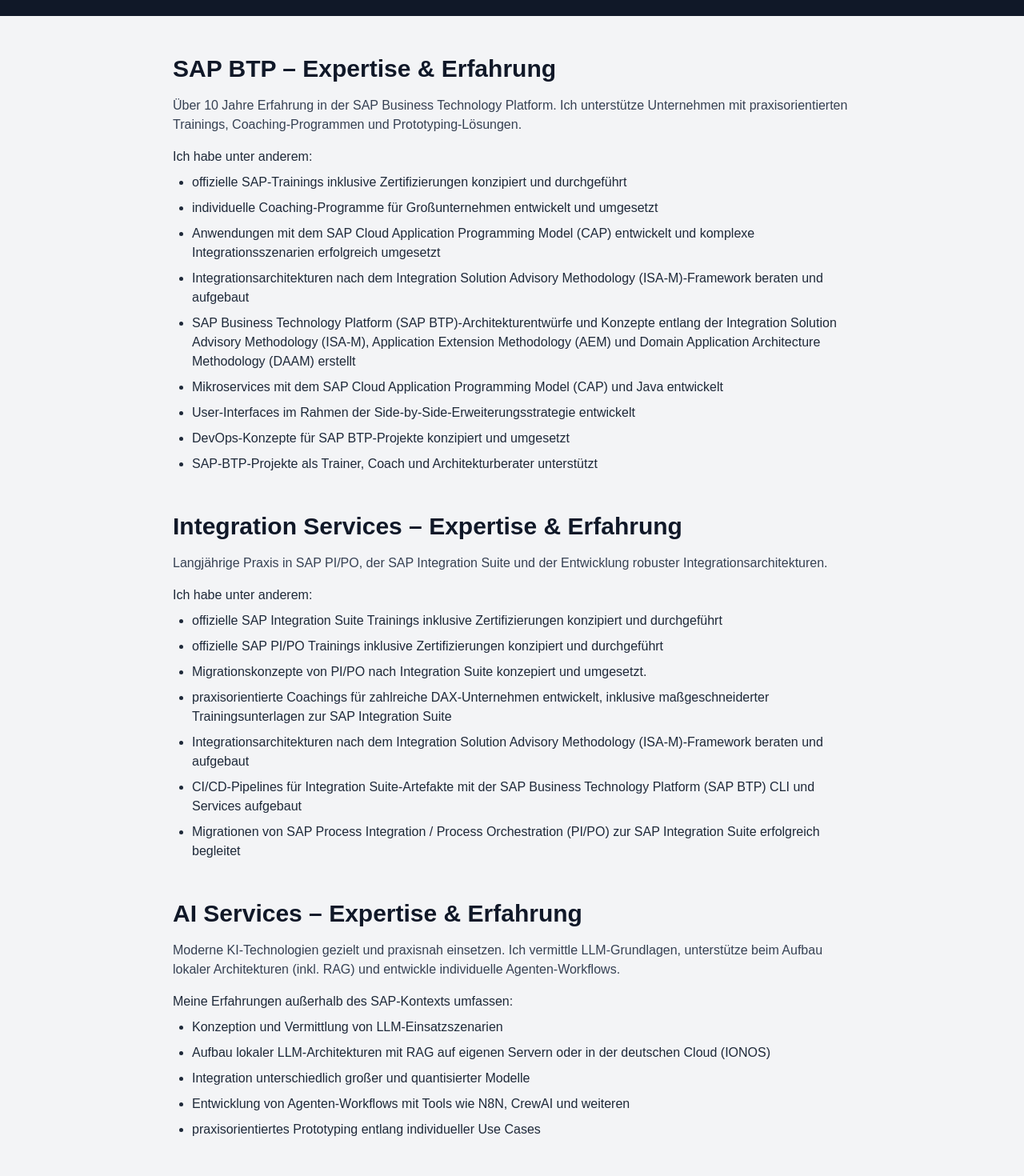
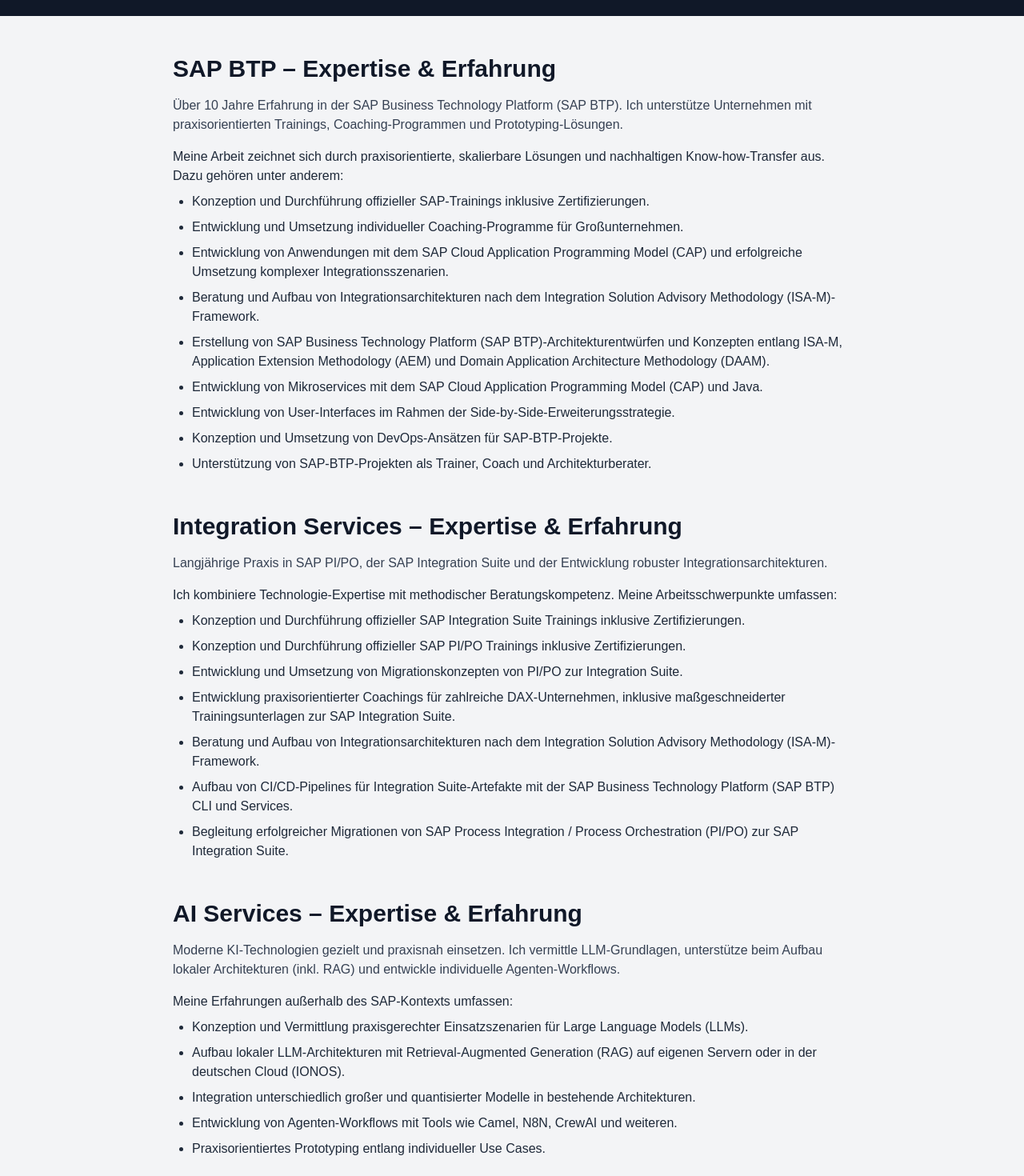
Before and after one commit to NextChapterExperts/WebSeite, a Next.js app: page /team/peter-alexander in a window 1280 px wide. Shown: the part 280-1750 px from the top of the page at 80% size. Built offline with nearby package versions, Linux system fonts and the light colour scheme.

Commit message:
Letzte Anpassungen

```diff
--- a/src/app/contact/page.tsx
+++ b/src/app/contact/page.tsx
@@ -10,7 +10,7 @@ export default function ContactPage() {
       <header className="bg-gray-900 text-white py-16 text-center">
         <h1 className="text-4xl font-bold">Kontakt</h1>
         <p className="mt-4 text-lg">
-          Treten Sie mit mir in Kontakt – ich freue mich auf Ihre Nachricht!
+          Treten Sie mit mir in Kontakt. Ich freue mich auf Ihre Nachricht.
         </p>
       </header>
 
@@ -33,7 +33,7 @@ export default function ContactPage() {
             <h2 className="text-2xl font-semibold">Peter Alexander</h2>
             <p className="text-gray-700">
               Freiberuflicher SAP Consultant und Gründer von Next Chapter Experts.
-              Schreiben Sie mir gerne direkt eine E-Mail – ich antworte Ihnen
+              Schreiben Sie mir gerne direkt eine E-Mail. Ich antworte Ihnen
               schnell und persönlich.
             </p>
 
@@ -45,7 +45,7 @@ export default function ContactPage() {
             </a>
 
             <p className="text-sm text-gray-500 mt-2">
-              Falls der Button nicht funktioniert, senden Sie bitte eine E-Mail an{" "}
+              Falls der Button nicht funktionieren sollte, senden Sie bitte eine E-Mail an{" "}
               <span className="underline">kontakt@nextchapterexperts.com</span>.
             </p>
           </div>
--- a/src/app/impressum/page.tsx
+++ b/src/app/impressum/page.tsx
@@ -6,7 +6,7 @@ export default function ImpressumPage() {
             <header className="bg-gray-900 text-white py-16 text-center">
                 <h1 className="text-4xl font-bold">Impressum</h1>
                 <p className="mt-4 text-lg">
-                    Rechtliche Angaben & Hinweise zum Netzwerk Next Chapter Experts.
+                   Impressum und Kontakt.
                 </p>
             </header>
 
--- a/src/app/page.tsx
+++ b/src/app/page.tsx
@@ -65,7 +65,7 @@ export default function Home() {
               className="p-4 bg-gray-100 text-gray-900 rounded-lg shadow-md mb-6 md:mb-0 w-full md:w-1/2"
             >
               <h3 className="text-xl font-bold mb-2">Wie ich Sie unterstützen kann</h3>
-              <p className="text-sm mb-4">Coaching, Prototyping & Wissensaufbau für SAP BTP, Integration & AI</p>
+              <p className="text-sm mb-4">Coaching, Prototyping & Wissensaufbau für SAP BTP, Integration & AI.</p>
 
               <a
                 href="/portfolio"
--- a/src/app/portfolio/page.tsx
+++ b/src/app/portfolio/page.tsx
@@ -67,7 +67,7 @@ export default function Leistungen() {
     <div className="min-h-screen bg-gray-100 text-gray-900">
       {/* Hero-Bereich */}
       <header className="bg-gray-900 text-white py-16 text-center">
-        <h1 className="text-4xl font-bold">Wissen, das wirkt</h1>
+        <h1 className="text-4xl font-bold">Portfolio</h1>
         <p className="mt-4 text-lg">
           Lernen Sie von Experten: Wissenstransfer & Prototyping für SAP BTP, Integration & AI – individuell, praxisnah und flexibel einsetzbar.
         </p>
--- a/src/app/team/page.tsx
+++ b/src/app/team/page.tsx
@@ -14,7 +14,7 @@ export default function TeamPage() {
       curriculum: "/team/peter-alexander",
     },
    {
-  name: "Komm bald!",
+  name: "Kommt bald!",
   position: "Demnächst hier",
   image: "/team/coming-soon.jpg",
   bio: "Ich stelle das wachsende Expertennetzwerk in Kürze vor.",
@@ -27,7 +27,7 @@ export default function TeamPage() {
   return (
     <div className="min-h-screen bg-gray-100 text-gray-900">
       <header className="bg-gray-900 text-white py-16 text-center">
-        <h1 className="text-4xl font-bold">Next Chapter Experts</h1>
+        <h1 className="text-4xl font-bold">Team</h1>
         <p className="mt-4 text-lg">
           Ihr Netzwerk für SAP BTP, Integration & AI – aktuell geführt von Peter Alexander. Mit Zugriff auf ein flexibles Expertennetzwerk.
         </p>
@@ -67,7 +67,7 @@ export default function TeamPage() {
                   href={member.curriculum}
                   className="text-blue-600 hover:underline"
                 >
-                  Mein SAP Curriculum
+                  Mein SAP-Curriculum
                 </a>
               </div>
             </motion.div>
--- a/src/app/team/peter-alexander/page.tsx
+++ b/src/app/team/peter-alexander/page.tsx
@@ -5,9 +5,9 @@ export default function CurriculumPeter() {
     <div className="min-h-screen bg-gray-100 text-gray-900">
       {/* Hero-Bereich */}
       <header className="bg-gray-900 text-white py-16 text-center px-4">
-        <h1 className="text-4xl font-bold mb-4">Mein SAP Curriculum – Peter Alexander</h1>
+        <h1 className="text-4xl font-bold mb-4">Mein SAP-Curriculum – Peter Alexander</h1>
         <p className="max-w-3xl mx-auto text-lg">
-          16 Jahre SAP-Erfahrung. Freelancer und Betreiber von NextChapterExperts.
+          16 Jahre SAP-Erfahrung mit:
         </p>
         <p>SAP BTP | Integration | AI</p>
       </header>
@@ -18,19 +18,19 @@ export default function CurriculumPeter() {
         <section>
           <h2 className="text-3xl font-bold mb-4">SAP BTP – Expertise & Erfahrung</h2>
           <p className="mb-4 text-gray-700">
-            Über 10 Jahre Erfahrung in der SAP Business Technology Platform. Ich unterstütze Unternehmen mit praxisorientierten Trainings, Coaching-Programmen und Prototyping-Lösungen.
+            Über 10 Jahre Erfahrung in der SAP Business Technology Platform (SAP BTP). Ich unterstütze Unternehmen mit praxisorientierten Trainings, Coaching-Programmen und Prototyping-Lösungen.
           </p>
-         <p className="text-gray-800 mb-2">Ich habe unter anderem:</p>
+         <p className="text-gray-800 mb-2">Meine Arbeit zeichnet sich durch praxisorientierte, skalierbare Lösungen und nachhaltigen Know-how-Transfer aus. Dazu gehören unter anderem:</p>
         <ul className="list-disc ml-6 text-gray-800 space-y-2">
-          <li>offizielle SAP-Trainings inklusive Zertifizierungen konzipiert und durchgeführt</li>
-          <li>individuelle Coaching-Programme für Großunternehmen entwickelt und umgesetzt</li>
-          <li>Anwendungen mit dem SAP Cloud Application Programming Model (CAP) entwickelt und komplexe Integrationsszenarien erfolgreich umgesetzt</li>
-          <li>Integrationsarchitekturen nach dem Integration Solution Advisory Methodology (ISA-M)-Framework beraten und aufgebaut</li>
-          <li>SAP Business Technology Platform (SAP BTP)-Architekturentwürfe und Konzepte entlang der Integration Solution Advisory Methodology (ISA-M), Application Extension Methodology (AEM) und Domain Application Architecture Methodology (DAAM) erstellt</li>
-          <li>Mikroservices mit dem SAP Cloud Application Programming Model (CAP) und Java entwickelt</li>
-          <li>User-Interfaces im Rahmen der Side-by-Side-Erweiterungsstrategie entwickelt</li>
-          <li>DevOps-Konzepte für SAP BTP-Projekte konzipiert und umgesetzt</li>
-          <li>SAP-BTP-Projekte als Trainer, Coach und Architekturberater unterstützt</li>
+         <li>Konzeption und Durchführung offizieller SAP-Trainings inklusive Zertifizierungen.</li>
+  <li>Entwicklung und Umsetzung individueller Coaching-Programme für Großunternehmen.</li>
+  <li>Entwicklung von Anwendungen mit dem SAP Cloud Application Programming Model (CAP) und erfolgreiche Umsetzung komplexer Integrationsszenarien.</li>
+  <li>Beratung und Aufbau von Integrationsarchitekturen nach dem Integration Solution Advisory Methodology (ISA-M)-Framework.</li>
+  <li>Erstellung von SAP Business Technology Platform (SAP BTP)-Architekturentwürfen und Konzepten entlang ISA-M, Application Extension Methodology (AEM) und Domain Application Architecture Methodology (DAAM).</li>
+  <li>Entwicklung von Mikroservices mit dem SAP Cloud Application Programming Model (CAP) und Java.</li>
+  <li>Entwicklung von User-Interfaces im Rahmen der Side-by-Side-Erweiterungsstrategie.</li>
+  <li>Konzeption und Umsetzung von DevOps-Ansätzen für SAP-BTP-Projekte.</li>
+  <li>Unterstützung von SAP-BTP-Projekten als Trainer, Coach und Architekturberater.</li>
         </ul>
 
         </section>
@@ -41,15 +41,15 @@ export default function CurriculumPeter() {
           <p className="mb-4 text-gray-700">
             Langjährige Praxis in SAP PI/PO, der SAP Integration Suite und der Entwicklung robuster Integrationsarchitekturen.
           </p>
-          <p className="text-gray-800 mb-2">Ich habe unter anderem:</p>
+          <p className="text-gray-800 mb-2">Ich kombiniere Technologie-Expertise mit methodischer Beratungskompetenz. Meine Arbeitsschwerpunkte umfassen:</p>
           <ul className="list-disc ml-6 text-gray-800 space-y-2">
-            <li>offizielle SAP Integration Suite Trainings inklusive Zertifizierungen konzipiert und durchgeführt</li>
-            <li>offizielle SAP PI/PO Trainings inklusive Zertifizierungen konzipiert und durchgeführt</li>
-            <li>Migrationskonzepte von PI/PO nach Integration Suite konzepiert und umgesetzt. </li>
-            <li>praxisorientierte Coachings für zahlreiche DAX-Unternehmen entwickelt, inklusive maßgeschneiderter Trainingsunterlagen zur SAP Integration Suite</li>
-            <li>Integrationsarchitekturen nach dem Integration Solution Advisory Methodology (ISA-M)-Framework beraten und aufgebaut</li>
-            <li>CI/CD-Pipelines für Integration Suite-Artefakte mit der SAP Business Technology Platform (SAP BTP) CLI und Services aufgebaut</li>
-            <li>Migrationen von SAP Process Integration / Process Orchestration (PI/PO) zur SAP Integration Suite erfolgreich begleitet</li>
+            <li>Konzeption und Durchführung offizieller SAP Integration Suite Trainings inklusive Zertifizierungen.</li>
+  <li>Konzeption und Durchführung offizieller SAP PI/PO Trainings inklusive Zertifizierungen.</li>
+  <li>Entwicklung und Umsetzung von Migrationskonzepten von PI/PO zur Integration Suite.</li>
+  <li>Entwicklung praxisorientierter Coachings für zahlreiche DAX-Unternehmen, inklusive maßgeschneiderter Trainingsunterlagen zur SAP Integration Suite.</li>
+  <li>Beratung und Aufbau von Integrationsarchitekturen nach dem Integration Solution Advisory Methodology (ISA-M)-Framework.</li>
+  <li>Aufbau von CI/CD-Pipelines für Integration Suite-Artefakte mit der SAP Business Technology Platform (SAP BTP) CLI und Services.</li>
+  <li>Begleitung erfolgreicher Migrationen von SAP Process Integration / Process Orchestration (PI/PO) zur SAP Integration Suite.</li>
           </ul>
 
         </section>
@@ -62,11 +62,11 @@ export default function CurriculumPeter() {
           </p>
           <p className="text-gray-800 mb-2">Meine Erfahrungen außerhalb des SAP-Kontexts umfassen:</p>
           <ul className="list-disc ml-6 text-gray-800 space-y-2">
-            <li>Konzeption und Vermittlung von LLM-Einsatzszenarien</li>
-            <li>Aufbau lokaler LLM-Architekturen mit RAG auf eigenen Servern oder in der deutschen Cloud (IONOS)</li>
-            <li>Integration unterschiedlich großer und quantisierter Modelle</li>
-            <li>Entwicklung von Agenten-Workflows mit Tools wie N8N, CrewAI und weiteren</li>
-            <li>praxisorientiertes Prototyping entlang individueller Use Cases</li>
+             <li>Konzeption und Vermittlung praxisgerechter Einsatzszenarien für Large Language Models (LLMs).</li>
+  <li>Aufbau lokaler LLM-Architekturen mit Retrieval-Augmented Generation (RAG) auf eigenen Servern oder in der deutschen Cloud (IONOS).</li>
+  <li>Integration unterschiedlich großer und quantisierter Modelle in bestehende Architekturen.</li>
+  <li>Entwicklung von Agenten-Workflows mit Tools wie Camel, N8N, CrewAI und weiteren.</li>
+  <li>Praxisorientiertes Prototyping entlang individueller Use Cases.</li>
           </ul>
         </section>
 
```
